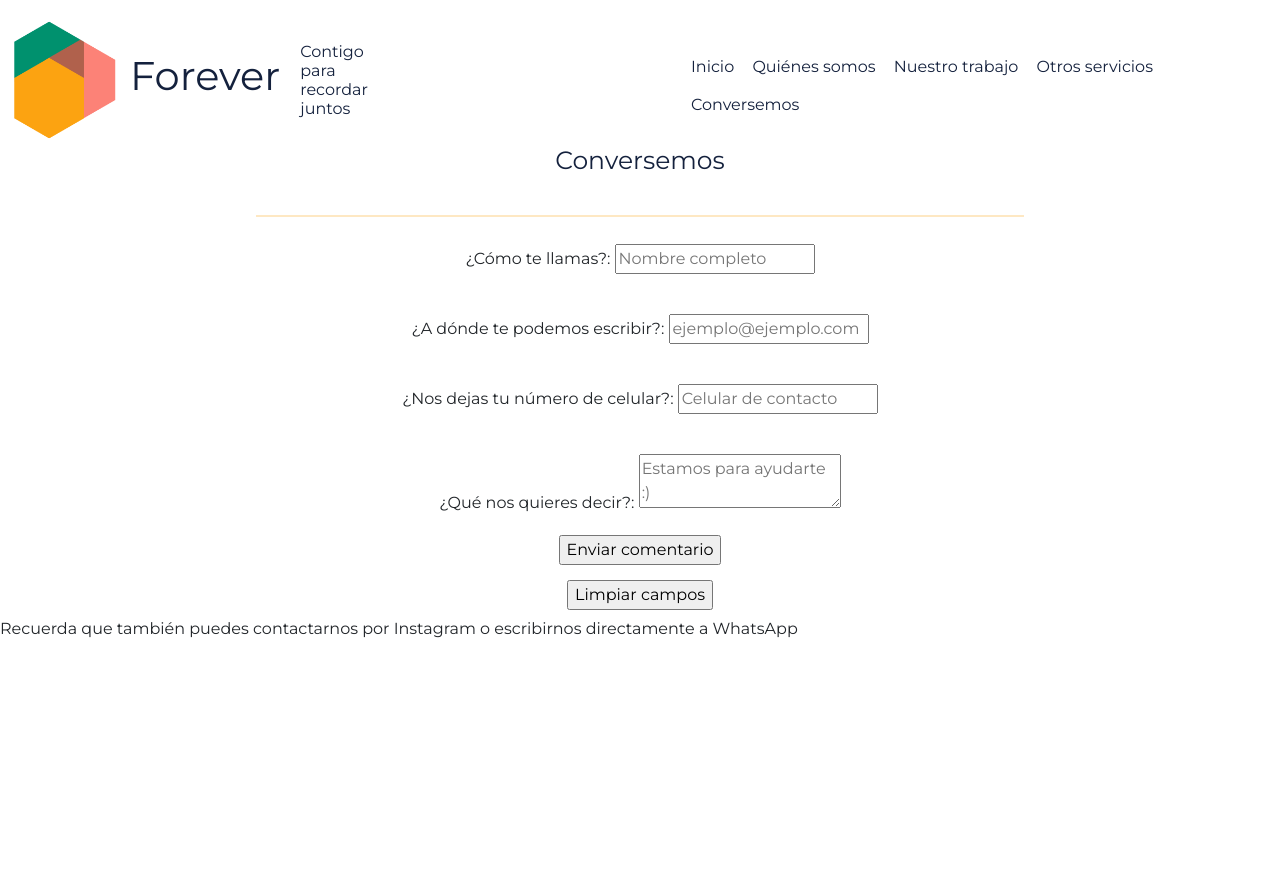
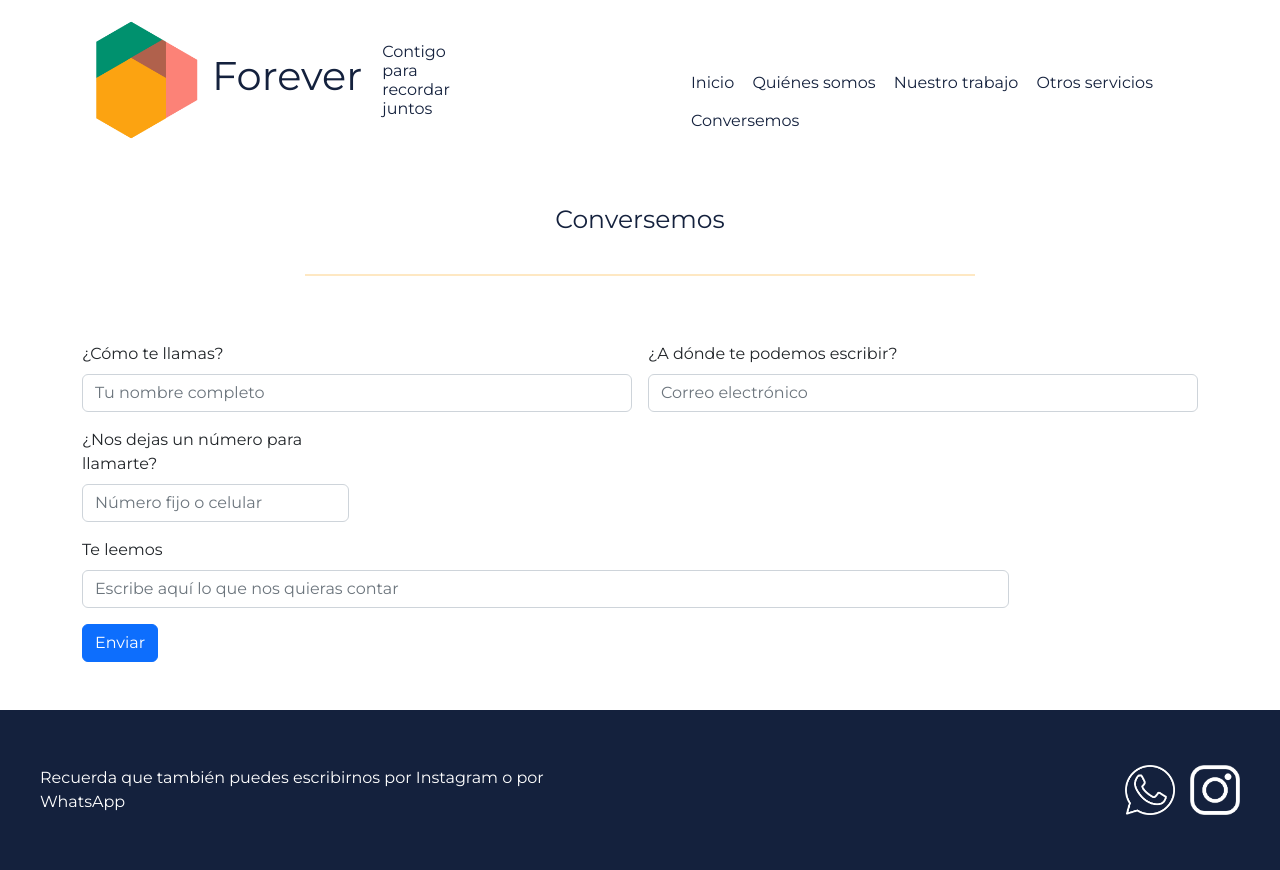
Before and after one commit to CVasquezM/forever_fotografia, a plain HTML site: page pages/contacto.html in a window 1280 px wide. Before the commit the page ends 800 px from the top, so only its background shows below. Drawn offline with Linux system fonts and the light colour scheme; a web font is replaced by a local one.

Commit message:
bootstrap_contact_ok

```diff
--- a/pages/contacto.html
+++ b/pages/contacto.html
@@ -9,8 +9,8 @@
     <link rel="stylesheet" href="../style.css">
 </head>
 
-<body>
     <!-- Información principal de la empresa -->
+    <div class="container">
         <header>
             <div class="container_text-center_header">
                 <div class="row">
@@ -27,8 +27,8 @@
                     </div>
 
             <!-- Menú de navegación -->
-                <div class="col-6">
-                    <nav class="col-6_header mt-5">
+                    <div class="col mt-3">
+                        <nav class="col_header mt-5">
                             <ul>
                             <li class="menu__item"><a href="../index.html">Inicio</a></li>
                             <li class="menu__item"><a href="../pages/quienes-somos.html">Quiénes somos</a></li>
@@ -41,48 +41,47 @@
                 </div>
             </div>
         </header>
+    </div>
 
     <!-- Sección de contacto -->
-    <section>
-        <article>
+    <div class="container my-5">
         <h2>Conversemos</h2> <hr id="header-line">
-            <form action="#" id="form">
-                <div class="field">
-                    <label for="nombre">¿Cómo te llamas?:
-                    <input type="text" placeholder="Nombre completo">
-                    </label>
+
+        <form class="row g-3 form_body">
+            <div class="col-md-6">
+                <label for="name" class="form-label">¿Cómo te llamas?</label>
+                <input type="text" class="form-control" id="inputName4" placeholder="Tu nombre completo">
+            </div>
+            <div class="col-md-6">
+                <label for="email" class="form-label">¿A dónde te podemos escribir?</label>
+                <input type="email" class="form-control" id="inputEmail4" placeholder="Correo electrónico">
+            </div>
+            <div class="col-md-3">
+              <label for="mobile" class="form-label">¿Nos dejas un número para llamarte?</label>
+              <input type="text" class="form-control" id="inputPhone4" placeholder="Número fijo o celular">
+            </div>
+            <div class="col-10">
+              <label for="message" class="form-label">Te leemos</label>
+              <input type="long-space-text" class="form-control" id="inputMessage" placeholder="Escribe aquí lo que nos quieras contar">
+            </div>
+            <div class="col-12">
+              <button type="submit" class="btn btn-primary">Enviar</button>
+            </div>
+          </form>
     </div>
 
-                <div class="field">
-                    <label for="email">¿A dónde te podemos escribir?:
-                    <input type="email" placeholder="ejemplo@ejemplo.com" name="correo">
-                    </label>
+    <!-- Cierre -->
+    <div class="container-fluid footer">
+        <div class="row">
+            <div class="col pt-3">
+                <p>Recuerda que también puedes escribirnos por Instagram o por WhatsApp</p>
             </div>
 
-                <div class="field">
-                    <label for="celular" >¿Nos dejas tu número de celular?:
-                    <input type="number" placeholder="Celular de contacto" name="celular">
-                    </label>
-                </div>
-
-                <div class="field" >
-                    <label for="Observaciones"> ¿Qué nos quieres decir?:
-                    <textarea placeholder="Estamos para ayudarte :)" class="long-text-space"></textarea>
-                    </label>
-                </div>
-                <input type="submit" value="Enviar comentario" class="submit">
-                <input type="reset" value="Limpiar campos">
-            </form>
-        </article>
-    </section>
-
-    <!-- Contacto en redes sociales -->
-    <footer>
-        <p>Recuerda que también puedes contactarnos por Instagram o escribirnos directamente a WhatsApp</p>
-        <div id="footer-image">
+            <div class="col footer-image">
                     <img class="instagram" src="../images/logo-ig.png" alt="Instagram" width="50" height="50">
                     <img class="whatsapp" src="../images/logo-wapp.png" alt="WhatsApp" width="50" height="50">
             </div>
-    </footer>
+        </div>
+    </div>
 </body>
 </html>
--- a/style.css
+++ b/style.css
@@ -131,9 +131,6 @@ a:active {
 /* Introducción */
 
 #introduction{
-    grid-area: introduction;
-    display: flex;
-    justify-items: center;
     margin-top: 40px;
     padding: 5% 20%;
     color: #14213D;
@@ -160,7 +157,7 @@ a:active {
     font-size: 30px;
 }
 
-@media (max-width:768px) {
+/* @media (max-width:768px) {
 
     .introduction__start{
         text-align: center;
@@ -188,7 +185,7 @@ a:active {
         background-position: center;
         background-size: cover;
      }
-}
+} */
 
 
 /* Clientes */
@@ -214,7 +211,7 @@ a:active {
     margin-bottom: 20px;
 }
 
-@media (max-width: 768px) {
+/* @media (max-width: 768px) {
 
     #grilla{
         display: grid;
@@ -268,7 +265,7 @@ a:active {
         padding: 0px 30px 0px 30px;
 
     }
-}
+} */
 
 
 .footer{
@@ -288,7 +285,7 @@ a:active {
     margin-left: 15px;
 }
 
-@media (max-width: 768px) {
+/* @media (max-width: 768px) {
 
     footer{
         margin-top: 30px;
@@ -317,7 +314,7 @@ a:active {
 
 
 
-}
+} */
 
 
 
@@ -499,25 +496,8 @@ h2{
     margin-bottom: 7px;
 }
 
-
-
-
-
 /* Formulario de Contacto */
 
-#form{
-    display: flex;
-    flex-direction: column;
-    align-items: center;
-    justify-content: center;
-    height: 300px;
-    margin: 50px 0px 50px 0px;
+.form_body{
+    margin-top: 50px;
 }
-
-.field{
-    margin: 20px;
-
-}
-.submit{
-    margin-bottom: 15px
-}
```
Also changed, not shown: index.html (+1 -1 lines). Lines whose indentation alone changed are shown as unchanged.
